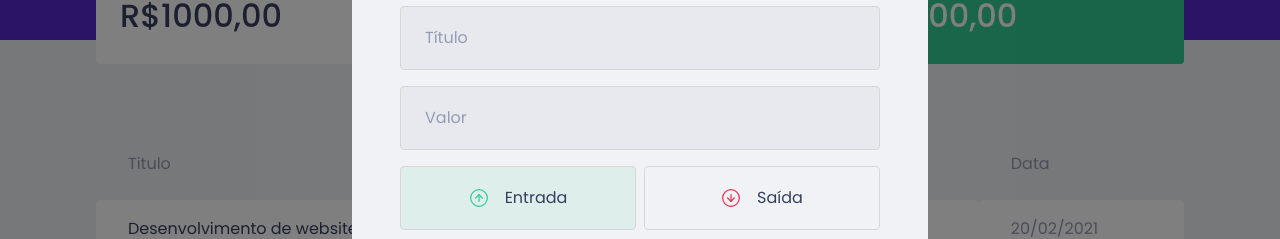
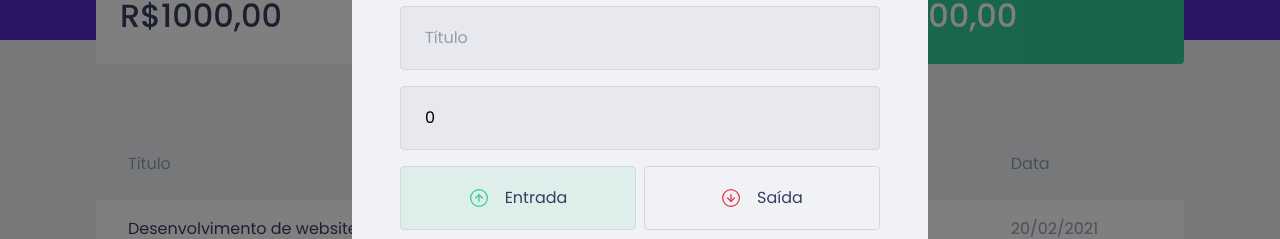
Before and after one commit to rafaelgcaldas/dtmoney_ignite, a React (Create React App) app: page / in a window 1280 px wide. Both pictures are taken after a click on the button "Nova transação". Shown: the part 232-471 px from the top of the page. Built offline with nearby package versions, Linux system fonts and the light colour scheme; no server answers; what miragejs would draw is missing.

Commit message:
Saving form data

```diff
--- a/src/components/NewTransactionModal/index.tsx
+++ b/src/components/NewTransactionModal/index.tsx
@@ -1,3 +1,4 @@
+import { FormEvent, useState } from 'react'
 import Modal from 'react-modal'
 
 import incomeImg from '../../assets/income.svg'
@@ -5,17 +6,28 @@
 import closeImg from '../../assets/close.svg'
 
 import { Container, TransactionTypeContainer, RadioBox } from './styles'
-import { useState } from 'react'
 
 interface NewTransactionModalProps {
-  isOpen: boolean;
-  onRequestClose: () => void;
+  isOpen: boolean
+  onRequestClose: () => void
 }
 
 export function NewTransactionModal({isOpen, onRequestClose}: NewTransactionModalProps) {
-  const [type, setType] = useState('deposit');
+  const [title, setTitle] = useState('')
+  const [category, setCategory] = useState('')
+  const [value, setValue] = useState(0)
+  const [type, setType] = useState('deposit')
 
+  function handleCreateNewTransaction(event: FormEvent) {
+    event.preventDefault()
 
+    console.log({
+      title,
+      value,
+      category,
+      type
+    })
+  }
 
   return (
     <Modal
@@ -32,16 +44,20 @@
         <img src={closeImg} alt="Fechar Modal" />
       </button>
 
-      <Container>
+      <Container onSubmit={handleCreateNewTransaction}>
         <h2>Cadastrar transação</h2>
 
         <input
           placeholder="Título"
+          value={title}
+          onChange={event => setTitle(event.target.value)}
         />
 
         <input
           type="number"
           placeholder="Valor"
+          value={value}
+          onChange={event => setValue(Number(event.target.value))}
         />
 
         <TransactionTypeContainer>
@@ -68,6 +84,8 @@
 
         <input
           placeholder="Categoria"
+          value={category}
+          onChange={event => setCategory(event.target.value)}
         />
 
         <button type="submit">
```
